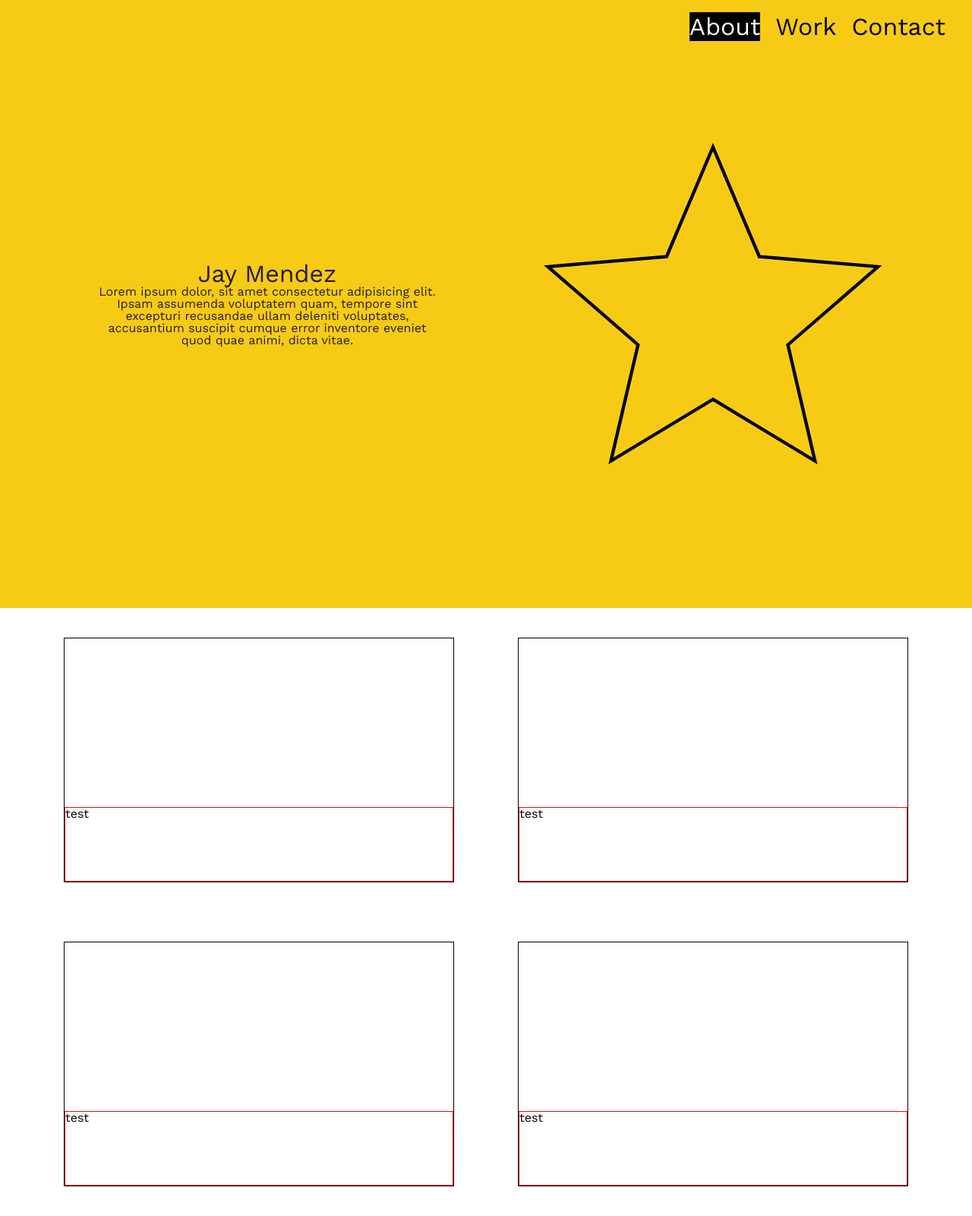
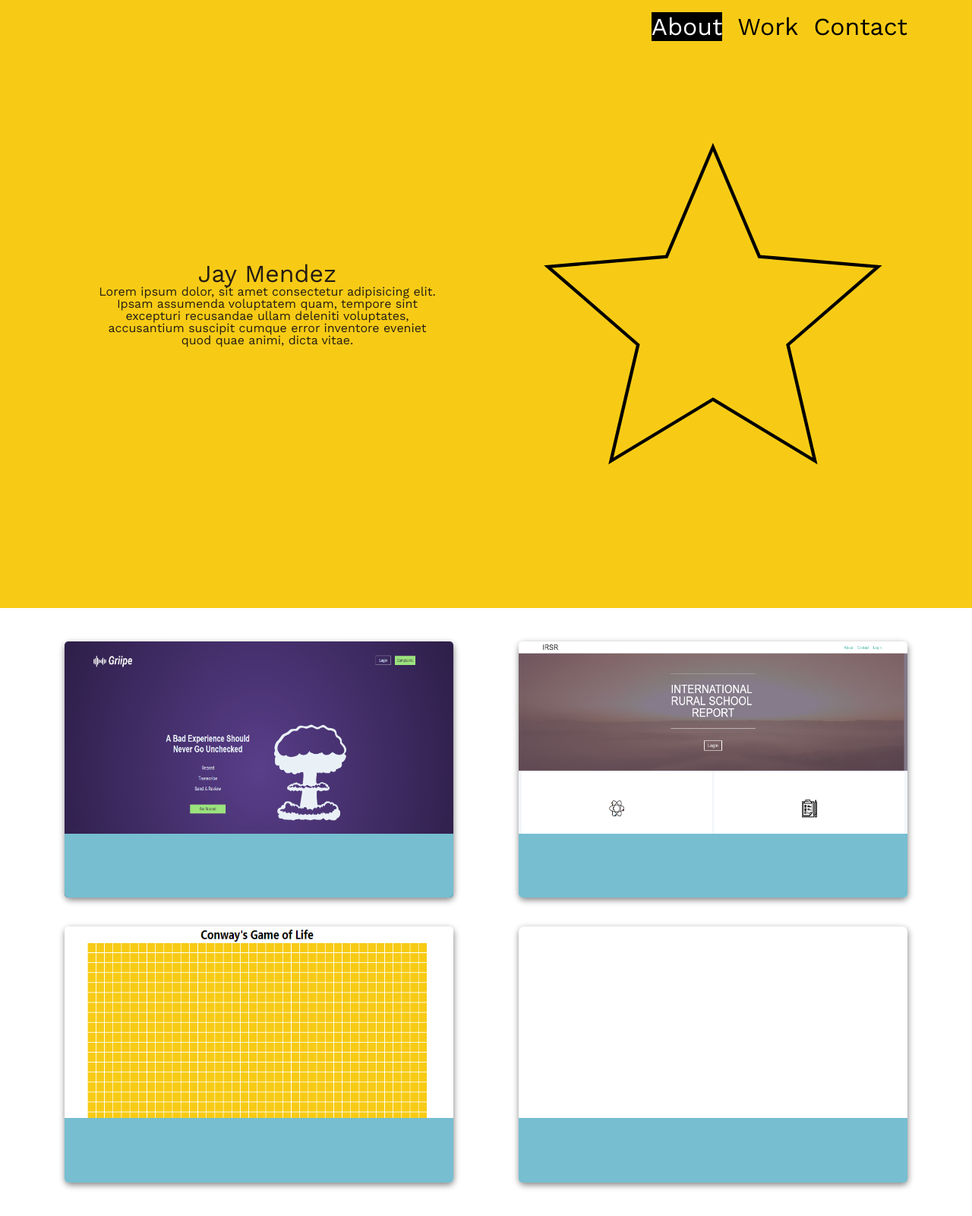
Before and after one commit to Jmendez44/new-portfolio, a React app: page / in a window 1280 px wide. Shown: the top 1600 px of the page at 76% size. Built offline with nearby package versions, Linux system fonts and the light colour scheme.

Commit message:
react spring project animations

```diff
--- a/src/Components/App.css
+++ b/src/Components/App.css
@@ -4,6 +4,8 @@
 */
 
 @import url('https://fonts.googleapis.com/css?family=Work+Sans:400,700&display=swap');
+
+
 
 html, body, div, span, applet, object, iframe,
 h1, h2, h3, h4, h5, h6, p, blockquote, pre,
@@ -50,8 +52,20 @@ table {
 	border-spacing: 0;
 }
 
+html {
+  -webkit-box-sizing: border-box;
+  -moz-box-sizing: border-box;
+  box-sizing: border-box;
+}
+*, *:before, *:after {
+  -webkit-box-sizing: inherit;
+  -moz-box-sizing: inherit;
+  box-sizing: inherit;
+  }
+
 
 .app {
+	box-sizing: border-box;
   display: flex;
   justify-content: center;
 	align-items: center;
--- a/src/Components/App.js
+++ b/src/Components/App.js
@@ -1,4 +1,4 @@
-import React from 'react';
+import React, { useState } from 'react';
 import Header from './Header';
 import Work from './Work';
 import './App.css';
@@ -6,7 +6,9 @@ import Contact from './Contact';
 
 import Navbar from './Navbar';
 
-function App() {
+const App = () => {
+
+
   return (
     <div className="App">
       <Navbar />
--- /dev/null
+++ b/src/Components/CardDescription.jsx
@@ -0,0 +1,35 @@
+import React, { useState } from "react";
+import { useSpring, animated } from "react-spring";
+
+const GriipeDescription = ({ isOpen, descOpen }) => {
+  const { x } = useSpring({
+    x: isOpen ? 0 : 100
+  });
+  return (
+    <div
+      className="desc"
+      style={{
+        pointerEvents: isOpen ? "all" : "none"
+      }}
+    >
+      <animated.div
+        style={{
+          transform: x.interpolate(x => `translate3d(${x * -1}%, 0, 0)`)
+        }}
+        className="desc-left"
+      />
+      <animated.div
+        style={{
+          transform: x.interpolate(x => `translate3d(${x}%, 0, 0)`)
+        }}
+        className="desc-right"
+      >
+        <div className="close">
+          <h1 onClick={() => descOpen(!isOpen)}>X</h1>
+        </div>
+      </animated.div>
+    </div>
+  );
+};
+
+export default GriipeDescription;
--- a/src/Components/Navbar.css
+++ b/src/Components/Navbar.css
@@ -13,6 +13,7 @@
   /* background: #F7CB15; */
   padding-right: 50px;
   font-size: 2em;
+  z-index: 504
 }
 
 .navlinks {
--- a/src/Components/Work.css
+++ b/src/Components/Work.css
@@ -1,4 +1,5 @@
 .work-container {
+  position: relative;
   display: flex;
   justify-content: center;
   justify-content: space-evenly;
@@ -6,22 +7,89 @@
   flex-wrap: wrap;
   height: 100vh;
   width: auto;
-  background: #FFFF;
+  background: #ffff;
+  padding: 2% 0;
   /* background: #F55D3E; */
 }
 
 .work-cards {
+  position: relative;
   display: flex;
-  align-items: flex-end;
-  border: black solid 1px;
-  height: 40%;
+  justify-content: flex-end;
+  align-items: center;
+  flex-direction: column;
+  box-shadow: 0px 0px 0px grey;
+  -webkit-transition: box-shadow 0.6s ease-out;
+  box-shadow: .5px 3px 8px grey;
+
+  height: 45%;
   width: 40%;
+  border-radius: 7px;
+  z-index: 500;
+}
+
+.work-cards:hover {
+  cursor: pointer;
+  box-shadow: 1px 8px 20px grey;
+  -webkit-transition: box-shadow 0.6s ease-in;
+}
+
+.card-split {
+  /* position: relative; */
+  background: #76bed0;
+  width: 100%;
+  height: 25%;
+  z-index: 2;
+  border-radius: 0 0 5px 5px;
+}
+
+.proj-img {
+  border-radius: 5px;
+  position: absolute;
+  width: 100%;
+  height: 100%;
+  z-index: 1;
+}
+
+.work-cards.two {
+  height: 5%;
+  width: 75%;
+  border: black 1px solid;
+}
+
+.desc {
+  position: fixed;
+  left: 0;
+  right: 0;
+  top: 0;
+  bottom: 0;
+  display: flex;
+  z-index: 505;
+}
+.desc-left {
+  display: flex;
+  width: 30%;
+  height: 100vh;
+  background: #76bed0;
+}
+.desc-right {
+  display: flex;
+  justify-content: center;
+  width: 70%;
+  height: 100vh;
+  background: #F7CB15;
+}
+
+.desc-right h1{
+  cursor: pointer;
+  margin: 2% 2% 0 0;
+  height: 30px;
+  text-align: end;
+}
+
+.close {
+  width: 100%;
+  display: flex;
+  justify-content: flex-end;
 
 }
-
-.card-split{
-
-  border: red 1px solid;
-  width: 100%;
-  height: 30%;
-}
--- a/src/Components/WorkCards.jsx
+++ b/src/Components/WorkCards.jsx
@@ -1,25 +1,37 @@
-import React, { Component } from "react";
+import React, { Component, useState } from "react";
+import { useSpring, animated } from 'react-spring';
+import GriipeDescription from "./CardDescription";
 
-class Cards extends Component {
-  state = {};
-  render() {
+const Cards = () => {
+  const [isNavOpen, setNavOpen] = useState(false);
+  const [random] = useState('random')
+  console.log(random)
+
+
   return (
     <>
-        <div className="work-cards">
-          <div className="card-split">test</div>
+
+
+      <GriipeDescription isOpen={isNavOpen} descOpen={setNavOpen}/>
+
+      <div onClick={() => setNavOpen(!isNavOpen)} className="work-cards griipe">
+        <img src={require("../Assets/GRIIPE.png")} className="proj-img" />
+        <div className="card-split" />
       </div>
-        <div className="work-cards">
-          <div className="card-split">test</div>
+      <div onClick={() => setNavOpen(!isNavOpen)} className="work-cards isrs">
+        <img src={require("../Assets/ISRS.png")} className="proj-img" />
+        <div className="card-split" />
       </div>
-        <div className="work-cards">
-          <div className="card-split">test</div>
+      <div onClick={() => setNavOpen(!isNavOpen)} className="work-cards cgol">
+        <img src={require("../Assets/cgol.png")} className="proj-img" />
+        <div className="card-split" />
       </div>
-        <div className="work-cards">
-          <div className="card-split">test</div>
+      <div onClick={() => setNavOpen(!isNavOpen)} className="work-cards">
+        <div className="proj-img" />
+        <div className="card-split" />
       </div>
     </>
   );
-  }
-}
+};
 
 export default Cards;
```
Also changed, not shown: src/Assets/GRIIPE.png (added), src/Assets/ISRS.png (added), src/Assets/cgol.png (added). Lines whose indentation alone changed are shown as unchanged.
